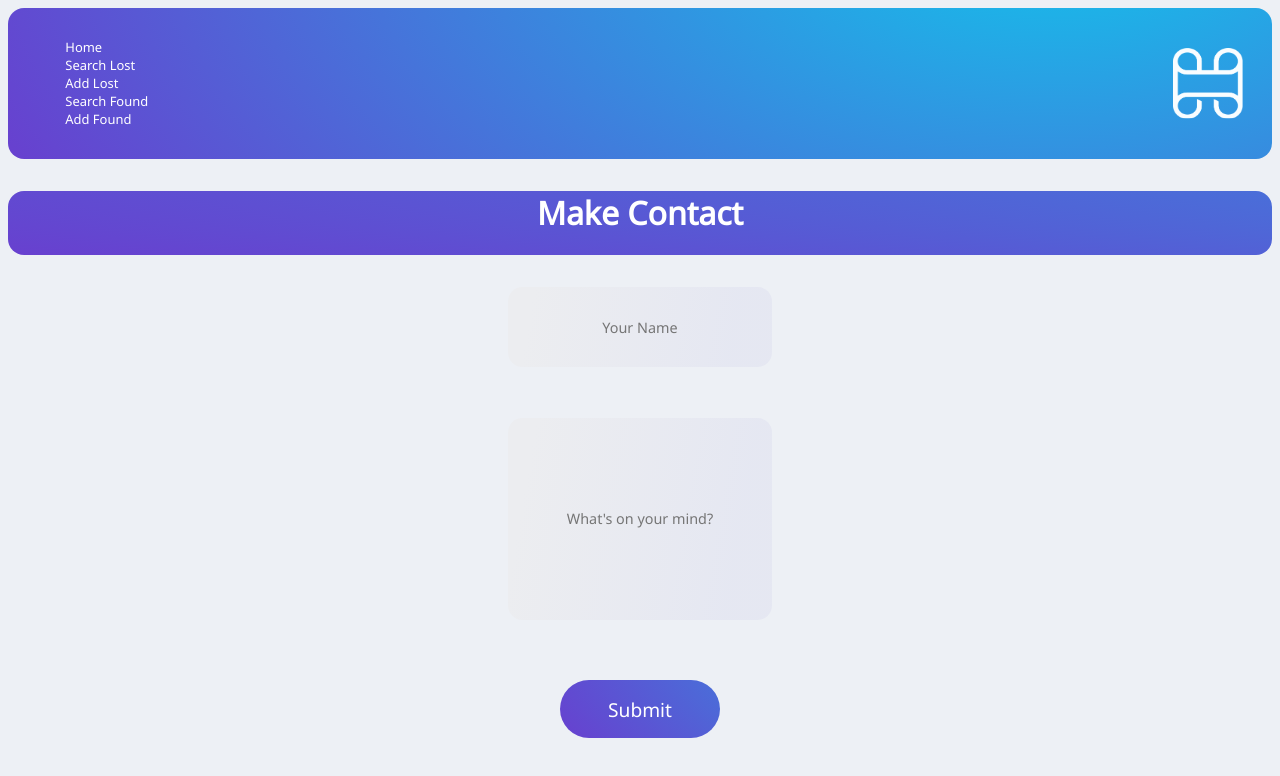
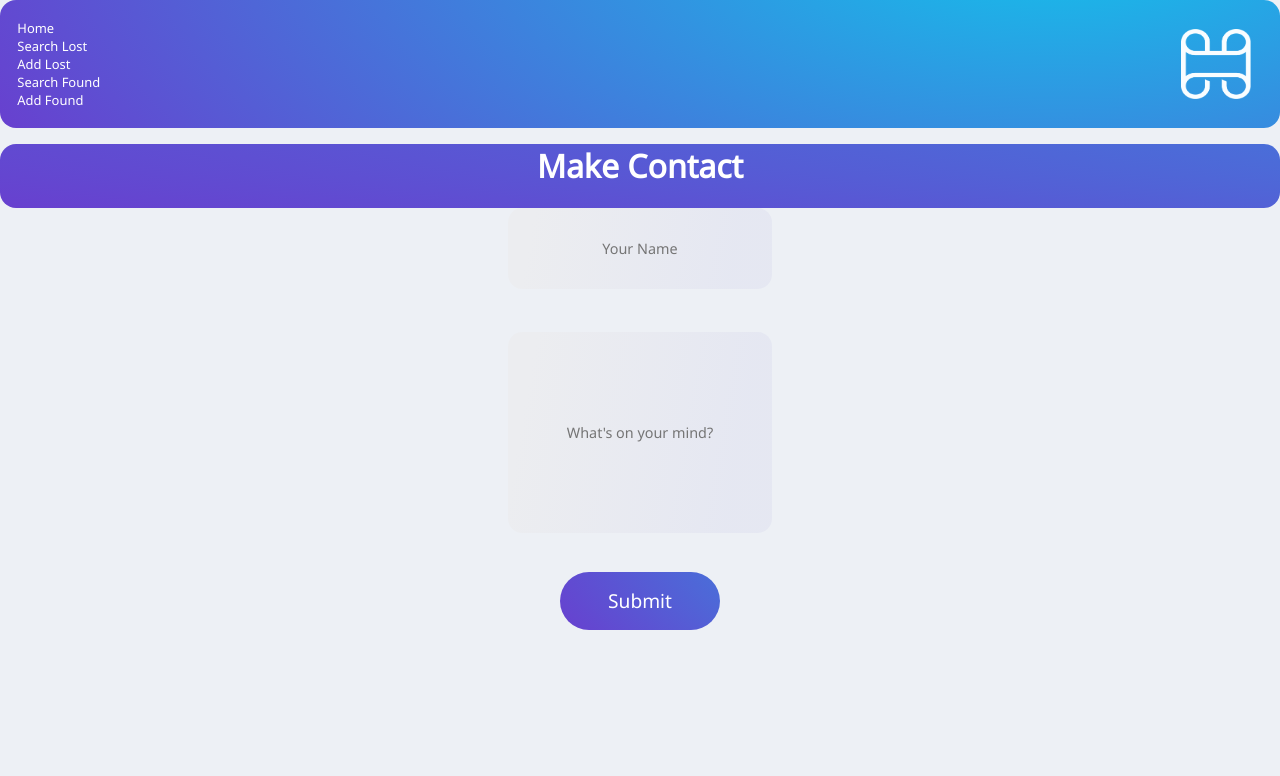
Before and after one commit to JannikUekoetter/capstone-project, a Next.js app: page /contact in a window 1280 px wide. Shown: the top 776 px of the page. Built offline with nearby package versions, Linux system fonts and the light colour scheme.

Commit message:
minor changes

```diff
--- a/components/FoundItem.js
+++ b/components/FoundItem.js
@@ -33,6 +33,7 @@ const StyledImage = styled.img`
   border-radius: 3em;
   width: 12em;
   height: 12em;
+  padding: 0.8em;
 `;
 
 const StyledList = styled.li`
--- a/components/GlobalStyle.js
+++ b/components/GlobalStyle.js
@@ -18,6 +18,8 @@ const GlobalStyle = createGlobalStyle`
 
       * {
           box-sizing: border-box;
+          padding: 0;
+          margin: 0;
       }
 
       body {
@@ -26,9 +28,10 @@ const GlobalStyle = createGlobalStyle`
           color: var(--text-primary);
       }
       main {
-        display: grid;
+        /* display: grid;
         align-items: center;
-        justify-content: center;
+        justify-content: center; */
+        margin: 0 auto;
 
       }
 
--- a/components/Kontaktformular/Contact.js
+++ b/components/Kontaktformular/Contact.js
@@ -15,8 +15,7 @@ export default function ContactPage() {
           required
         ></StyledNameInput>
       </label>
-      <br />
-      <br />
+
       <label htmlFor="message">
         <StyledDescriptionInput
           placeholder="What's on your mind?"
@@ -25,8 +24,7 @@ export default function ContactPage() {
           required
         />
       </label>
-      <br />
-      <br />
+
       <div>
         <Link href="/success">
           <SubmitButton>Submit</SubmitButton>
@@ -38,6 +36,8 @@ export default function ContactPage() {
 
 const StyledContactArea = styled.form`
   text-align: center;
+  display: flex;
+  flex-direction: column;
 `;
 
 const Headline = styled.h1`
@@ -54,8 +54,7 @@ const Headline = styled.h1`
   background-position: 0% 0%;
   position: relative;
   font-size: 2em;
-  margin-top: 1em;
-  margin-bottom: 1em;
+  white-space: pre;
 `;
 
 const StyledNameInput = styled.input`
@@ -69,7 +68,7 @@ const StyledNameInput = styled.input`
   border-radius: 1em;
   padding: 2em;
   line-height: 1.6;
-  margin-bottom: 2em;
+  margin-bottom: 3em;
 `;
 
 const StyledDescriptionInput = styled.input`
--- a/components/Search/SearchFound.js
+++ b/components/Search/SearchFound.js
@@ -70,9 +70,6 @@ const StyledGrid = styled.ul`
   display: grid;
   grid-template-columns: 1fr 1fr;
   grid-template-rows: 1fr 1fr;
-  padding: 1em;
-  margin-left: 2em;
-  gap: 1em;
 `;
 
 const StyledHeadline = styled.h1`
@@ -88,6 +85,6 @@ const StyledHeadline = styled.h1`
   );
   background-size: 400%;
   background-position: 0% 0%;
-  font-size: 2em;
+  font-size: 1.3em;
   padding: 0.5em;
 `;
--- a/components/Search/SearchLost.js
+++ b/components/Search/SearchLost.js
@@ -71,8 +71,6 @@ const StyledGrid = styled.ul`
   display: grid;
   grid-template-columns: 1fr 1fr;
   grid-template-rows: 1fr 1fr;
-
-  gap: 1em;
 `;
 
 const StyledHeadline = styled.h1`
```
